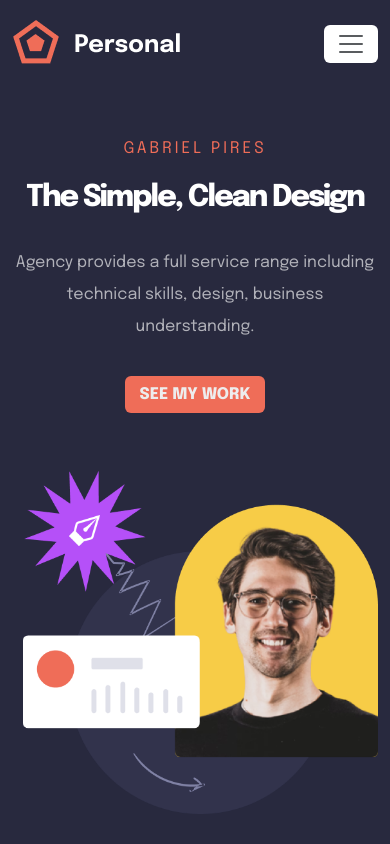
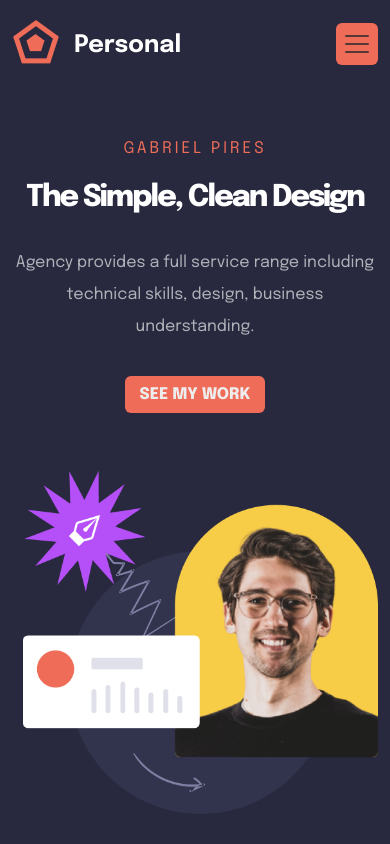
Before and after one commit to bapibiswas100808/JS-twelve, a plain HTML site: page index.html in a window 390 px wide. Shown: the top 844 px of the page. Drawn offline with nearby package versions, Linux system fonts and the light colour scheme.

Commit message:
homework done

```diff
--- a/style.css
+++ b/style.css
@@ -275,7 +275,8 @@ body {
   .header-area .navbar-toggler {
     box-shadow: none !important;
     border: none;
-    background-color: #ffffff;
+    background-color: #ef6d58;
+    padding: 6px;
   }
   .header-area .navbar-nav .nav-item:last-child {
     margin-left: 0;
```
